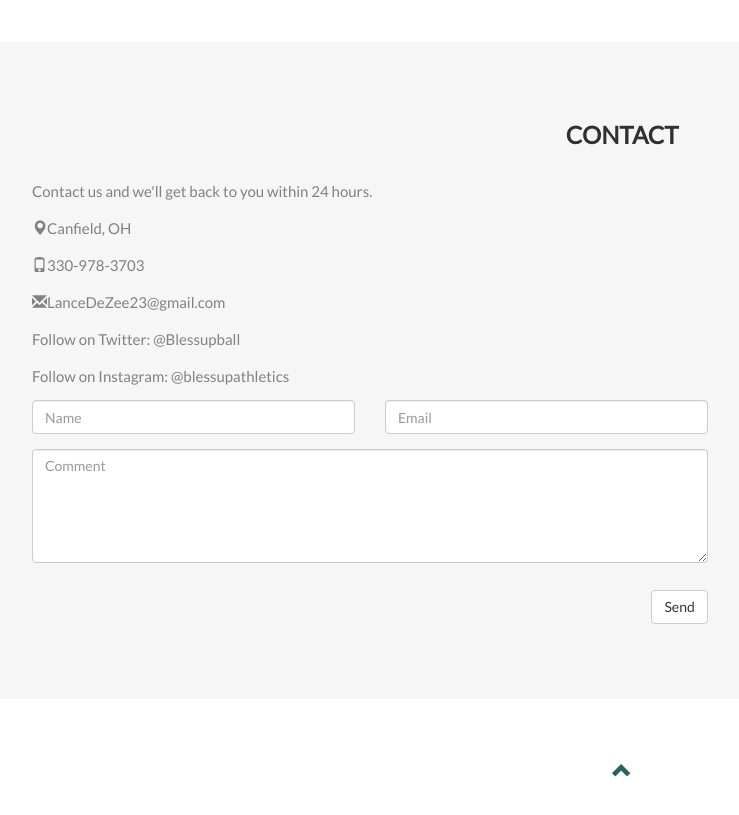
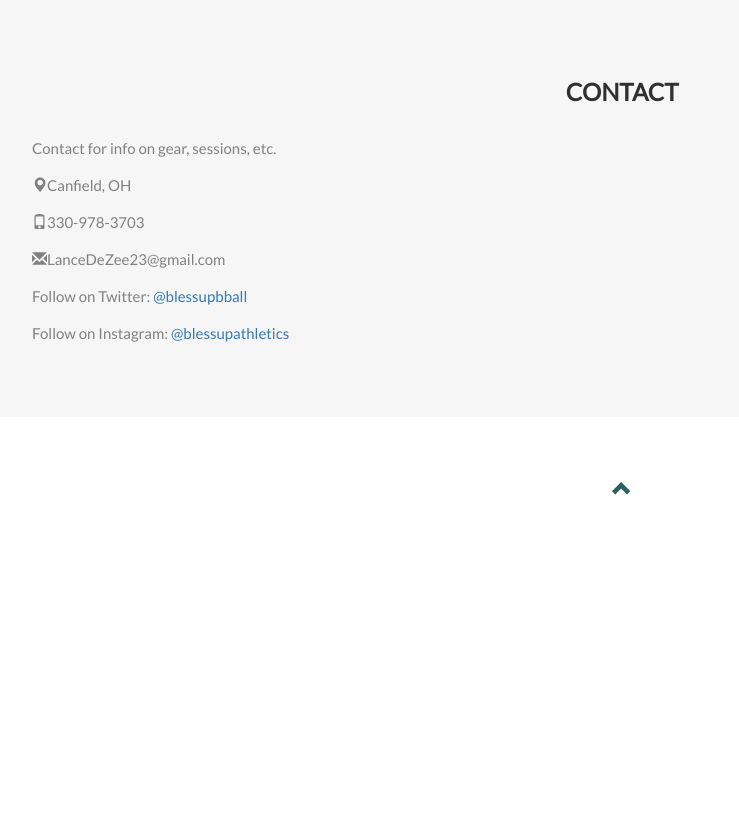
Before and after one commit to BrianSunderman25/BlessUpAthletics, an Angular app in the folder BlessUpAthletics/BlessUpAthletics/ClientApp/: page / in a window 1280 px wide. Shown: the part 4540-5355 px from the top of the page, without its empty margins (18-757 px from the left). After the commit the page ends 5117 px from the top, so only its background shows below. Built offline with nearby package versions, Linux system fonts and the light colour scheme.

Commit message:
need to add contact possibilities

```diff
--- a/BlessUpAthletics/BlessUpAthletics/ClientApp/src/app/home/home.component.html
+++ b/BlessUpAthletics/BlessUpAthletics/ClientApp/src/app/home/home.component.html
@@ -396,7 +396,8 @@
           <div class="panel-footer">
             <h3>$25</h3>
             <h4>per session</h4>
-            <button class="btn btn-lg">Paypal Here</button>
+            <button>Contact for more info</button>
+
           </div>
         </div>
       </div>
@@ -411,7 +412,8 @@
           <div class="panel-footer">
             <h3>$100</h3>
             <h4>Total</h4>
-            <button class="btn btn-lg">Paypal Here</button>
+            <button>Contact for more info</button>
+
           </div>
         </div>
       </div>
@@ -424,29 +426,18 @@
     <h2 class="text-center">CONTACT</h2>
     <div class="row">
       <div class="col-sm-12">
-        <p>Contact us and we'll get back to you within 24 hours.</p>
+        <p>Contact for info on gear, sessions, etc.</p>
         <p><span class="glyphicon glyphicon-map-marker"></span>Canfield, OH</p>
         <p><span class="glyphicon glyphicon-phone"></span>330-978-3703</p>
         <p><span class="glyphicon glyphicon-envelope"></span>LanceDeZee23@gmail.com</p>
-        <p><span>Follow on Twitter: </span>@Blessupball</p>
-        <p><span>Follow on Instagram: </span>@blessupathletics</p>
+        <p>
+          <span>Follow on Twitter: </span>
+          <a href="https://www.twitter.com/blessupbball">@blessupbball</a>
+        </p>
+        <p><span>Follow on Instagram: </span>
+           <a href="https://www.instagram.com/blessupathletics/">@blessupathletics</a></p>
       </div>
-      <div class="col-sm-7 slideanim">
-        <div class="row">
-          <div class="col-sm-6 form-group">
-            <input class="form-control" id="name" name="name" placeholder="Name" type="text" required>
-          </div>
-          <div class="col-sm-6 form-group">
-            <input class="form-control" id="email" name="email" placeholder="Email" type="email" required>
-          </div>
-        </div>
-        <textarea class="form-control" id="comments" name="comments" placeholder="Comment" rows="5"></textarea><br>
-        <div class="row">
-          <div class="col-sm-12 form-group">
-            <button class="btn btn-default pull-right" type="submit">Send</button>
-          </div>
-        </div>
-      </div>
+
     </div>
   </div>
 
--- a/BlessUpAthletics/BlessUpAthletics/ClientApp/src/app/merch/merch.component.html
+++ b/BlessUpAthletics/BlessUpAthletics/ClientApp/src/app/merch/merch.component.html
@@ -368,29 +368,20 @@
     <h2 class="text-center">CONTACT</h2>
     <div class="row">
       <div class="col-sm-12">
-        <p>Contact us and we'll get back to you within 24 hours.</p>
+        <p>Contact for info on gear, sessions, etc.</p>
         <p><span class="glyphicon glyphicon-map-marker"></span>Canfield, OH</p>
         <p><span class="glyphicon glyphicon-phone"></span>330-978-3703</p>
         <p><span class="glyphicon glyphicon-envelope"></span>LanceDeZee23@gmail.com</p>
-        <p><span>Follow on Twitter: </span>@Blessupball</p>
-        <p><span>Follow on Instagram: </span>@blessupathletics</p>
+        <p>
+          <span>Follow on Twitter: </span>
+          <a href="https://www.twitter.com/blessupbball">@blessupbball</a>
+        </p>
+        <p>
+          <span>Follow on Instagram: </span>
+          <a href="https://www.instagram.com/blessupathletics/">@blessupathletics</a>
+        </p>
       </div>
-      <div class="col-sm-7 slideanim">
-        <div class="row">
-          <div class="col-sm-6 form-group">
-            <input class="form-control" id="name" name="name" placeholder="Name" type="text" required>
-          </div>
-          <div class="col-sm-6 form-group">
-            <input class="form-control" id="email" name="email" placeholder="Email" type="email" required>
-          </div>
-        </div>
-        <textarea class="form-control" id="comments" name="comments" placeholder="Comment" rows="5"></textarea><br>
-        <div class="row">
-          <div class="col-sm-12 form-group">
-            <button class="btn btn-default pull-right" type="submit">Send</button>
-          </div>
-        </div>
-      </div>
+
     </div>
   </div>
 
```
Also changed, not shown: BlessUpAthletics/BlessUpAthletics/ClientApp/src/app/customers/customers.component.html (added, +10 -0 lines), BlessUpAthletics/BlessUpAthletics/ClientApp/src/app/customers/customers.component.ts (added, +17 -0 lines).
